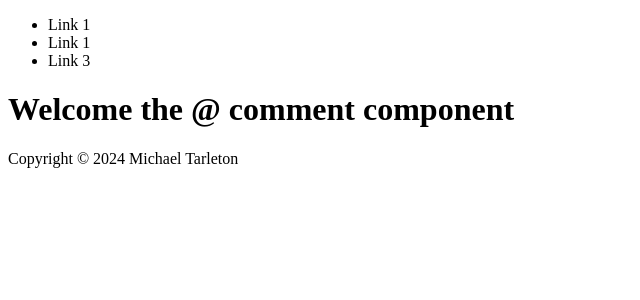
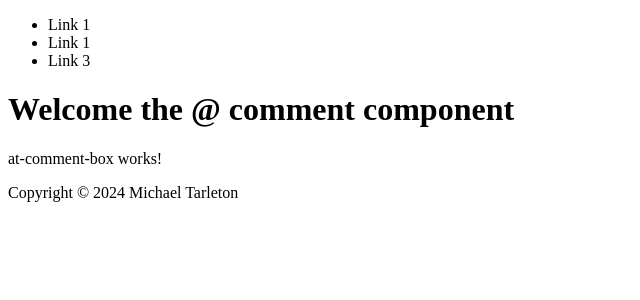
Before and after one commit to michaeltarleton/ng-at-popup-component, an Angular app: page / in a window 1280 px wide. Shown: the top 300 px of the page, without its empty margins (0-640 px from the left). Built offline with nearby package versions, Linux system fonts and the light colour scheme.

Commit message:
Added the comment box compenent to the App Component

```diff
--- a/src/app/app.component.html
+++ b/src/app/app.component.html
@@ -11,6 +11,7 @@
 <main>
   <h1>{{title}}</h1>
   <!-- <router-outlet /> -->
+  <app-at-comment-box></app-at-comment-box>
 </main>
 
 <footer>
--- a/src/app/app.component.ts
+++ b/src/app/app.component.ts
@@ -1,10 +1,11 @@
 import { Component } from '@angular/core';
 import { RouterOutlet } from '@angular/router';
+import { AtCommentBoxComponent } from './at-comment-box/at-comment-box.component';
 
 @Component({
   selector: 'app-root',
   standalone: true,
-  imports: [RouterOutlet],
+  imports: [RouterOutlet, AtCommentBoxComponent],
   templateUrl: './app.component.html',
   styleUrl: './app.component.scss'
 })
--- a/src/app/app.config.ts
+++ b/src/app/app.config.ts
@@ -5,5 +5,5 @@ import { routes } from './app.routes';
 import { provideClientHydration } from '@angular/platform-browser';
 
 export const appConfig: ApplicationConfig = {
-  providers: [provideRouter(routes), provideClientHydration()]
+  providers: [provideRouter(routes), provideClientHydration()],
 };
```
